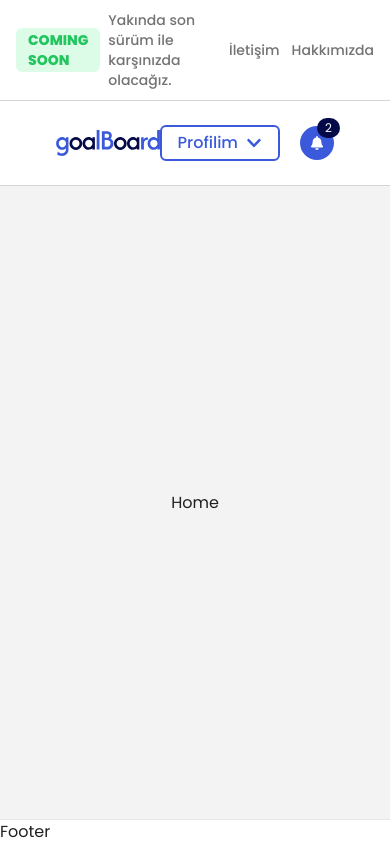
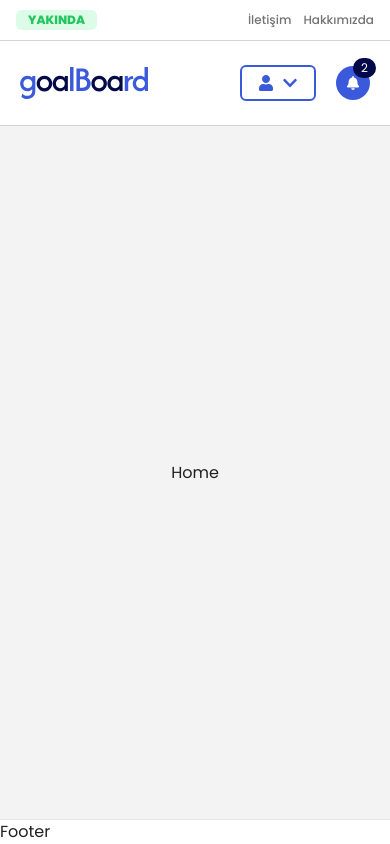
Before and after one commit to ozmberkan/goalboard, a React (Vite) app: page / in a window 390 px wide. Built offline with nearby package versions, Linux system fonts and the light colour scheme.

Commit message:
Navigation bar artık responsive tasarıma sahip!

```diff
--- a/package.json
+++ b/package.json
@@ -21,6 +21,7 @@
     "react-hot-toast": "^2.4.1",
     "react-icons": "^5.3.0",
     "react-redux": "^9.1.2",
+    "react-responsive": "^10.0.0",
     "react-router-dom": "^6.27.0",
     "zod": "^3.23.8"
   },
--- a/src/components/Navbar/Navbar.jsx
+++ b/src/components/Navbar/Navbar.jsx
@@ -12,15 +12,19 @@ import {
 } from "@headlessui/react";
 import { FaChevronDown } from "react-icons/fa";
 import { FaBell } from "react-icons/fa";
+import { TiThMenu } from "react-icons/ti";
+import { useMediaQuery } from "react-responsive";
+import { FaUser } from "react-icons/fa";
 
 const Navbar = () => {
   const [user, setUser] = useState(true);
   const [dropdown, setDropdown] = useState(false);
+  const isTabletOrMobile = useMediaQuery({ query: "(max-width: 1224px)" });
 
   return (
     <div className="flex flex-col">
       <Starter />
-      <div className="py-6 px-14 border-b bg-white border-neutral-300 flex justify-between items-center">
+      <div className="py-6 lg:px-14 px-5 border-b bg-white border-neutral-300 flex justify-between items-center">
         <Link to="/">
           <img src={Logo} className="w-32" />
         </Link>
@@ -53,9 +57,10 @@ const Navbar = () => {
                 <>
                   <MenuButton
                     onClick={() => setDropdown(true)}
-                    className="px-4 py-1 flex items-center gap-x-2 transition-all duration-300 rounded-md border-2 border-primary font-medium text-primary hover:bg-primary hover:border-transparent hover:text-white"
+                    className="lg:px-4 lg:py-1 py-2 px-4 flex items-center gap-x-2 transition-all duration-300 rounded-md border-2 border-primary font-medium text-primary hover:bg-primary hover:border-transparent hover:text-white"
                   >
-                    <span>Profilim</span> <FaChevronDown />
+                    {isTabletOrMobile ? <FaUser /> : <span>Profilim</span>}{" "}
+                    <FaChevronDown />
                   </MenuButton>
                   <Transition
                     show={open}
--- a/src/components/Navbar/children/Starter.jsx
+++ b/src/components/Navbar/children/Starter.jsx
@@ -5,19 +5,19 @@ const Starter = () => {
   return (
     <div className="py-2.5 px-4 border-b bg-white border-neutral-300 flex  items-center justify-between ">
       <div className="flex gap-x-2 items-center">
-        <h1 className="px-3 py-0.5 text-sm rounded-md bg-green-100 text-green-500 uppercase font-extrabold">
-          coming soon
+        <h1 className="px-3 py-0.5 text-xs lg:text-sm rounded-md bg-green-100 text-green-500 uppercase font-extrabold">
+          yakında
         </h1>
-        <p className="text-sm text-neutral-500 font-medium">
+        <p className="lg:text-sm lg:flex hidden text-xs text-neutral-500 font-medium">
           Yakında son sürüm ile karşınızda olacağız.
         </p>
       </div>
-      <div className="flex gap-x-3">
+      <div className="flex  gap-x-3">
         {starterTabs.map((tab) => (
           <Link
             key={tab.id}
             to={tab.to}
-            className="text-sm text-neutral-500 font-medium hover:text-neutral-400"
+            className="lg:text-sm text-xs text-neutral-500 font-medium hover:text-neutral-400"
           >
             {tab.label}
           </Link>
```
Also changed, not shown: 1 other file (tests, documents, lock files or other folders).
